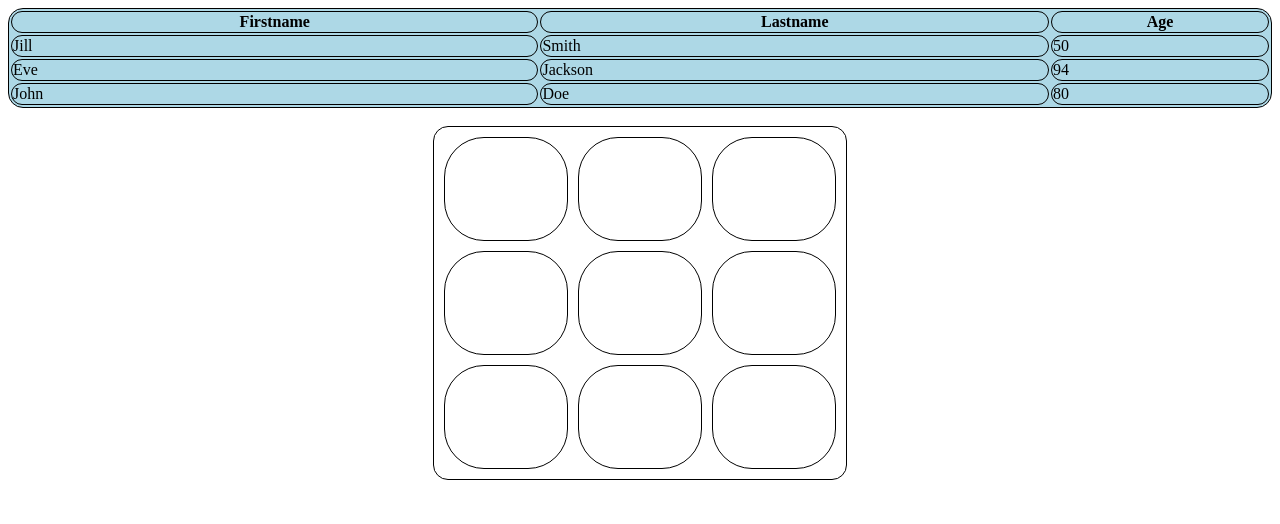
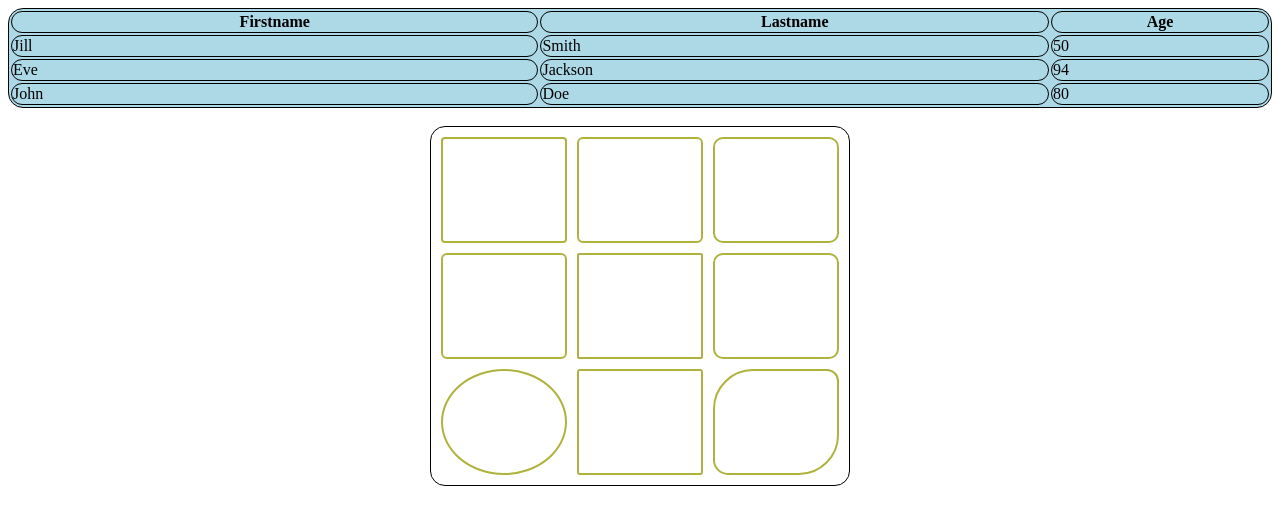
Before and after one commit to rrahulguturii/rahul-mern, a plain HTML site: page CSS-Task1.html in a window 1280 px wide. Drawn offline with Linux system fonts and the light colour scheme.

Commit message:
Update CSS-Task1.css

```diff
--- a/CSS-Task1.css
+++ b/CSS-Task1.css
@@ -16,3 +16,36 @@ table {
 .side-heading {
     font-weight: bold;
 }
+
+#item2 td{
+    border: 2px solid rgb(175, 179, 61);
+}
+
+td#s1 {
+    border-radius: 4px;
+}
+td#s2 {
+    border-radius: 6px;
+}
+td#s3 {
+    border-radius: 10px;
+}
+td#s4 {
+    border-radius: 6px;
+}
+td#s5 {
+    border-radius: 2px;
+}
+td#s6 {
+    border-radius: 10px;
+}
+td#s7 {
+    border-radius: 50%;
+}
+td#s8 {
+    border-radius: 3px;
+}
+td#s9 {
+    border-top-right-radius: 12px;
+    border-bottom-left-radius: 15px;
+}
```
